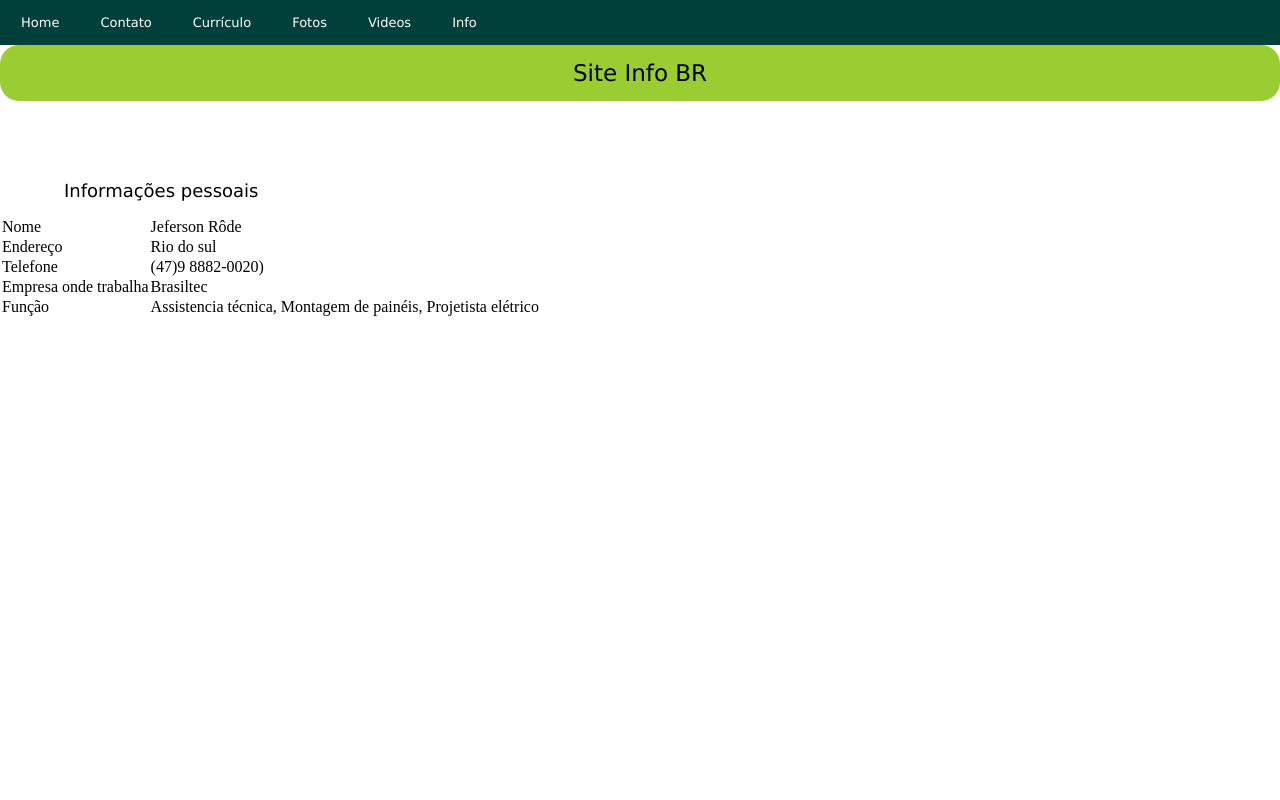
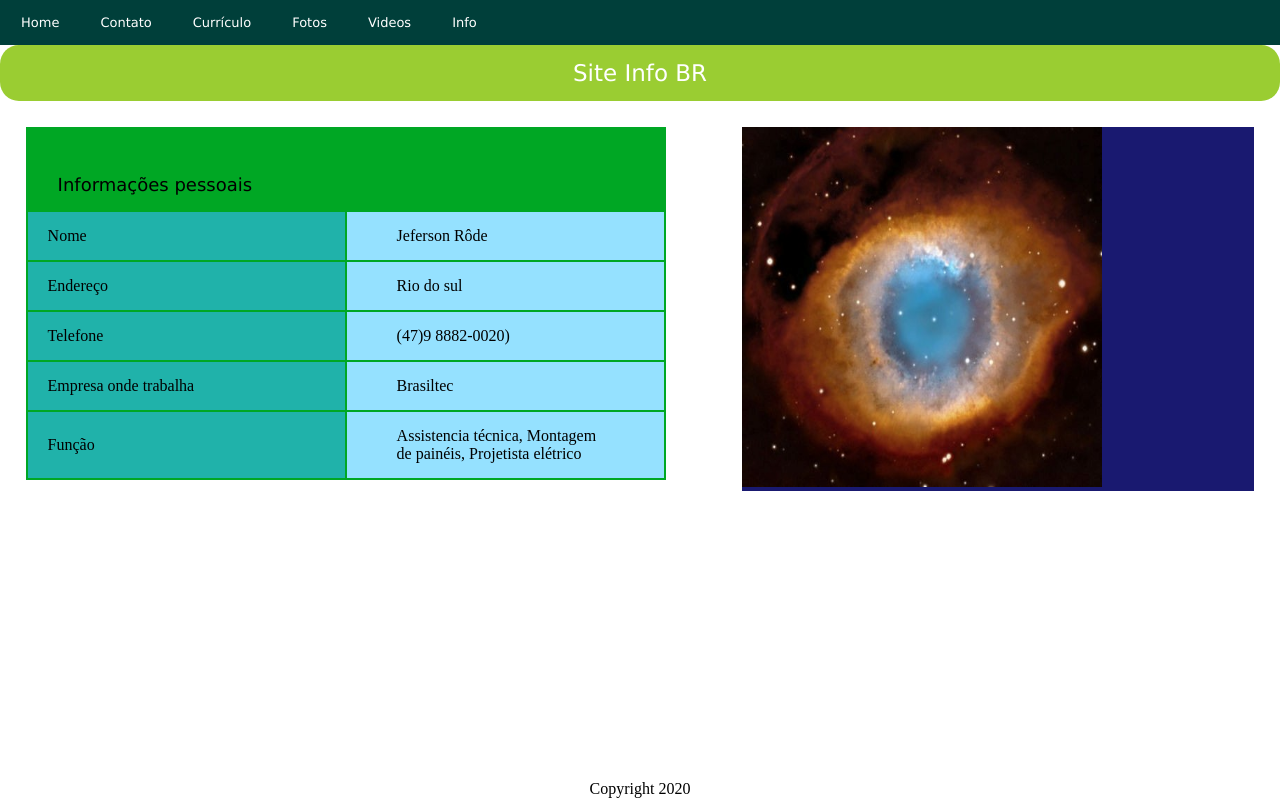
Before and after one commit to jefersonrode/jefersonrode.github.io, a PHP site: the page made by Aula Setembro/site pessoal/index.html in a window 1280 px wide; the page is wider, and only the part inside the window is pictured. Run offline with PHP 8.4, Linux system fonts and the light colour scheme.

Commit message:
alterações em imagem

```diff
--- a/Aula Setembro/site pessoal/css1.css
+++ b/Aula Setembro/site pessoal/css1.css
@@ -32,6 +32,7 @@
 
 div h1{
     background-color: yellowgreen;
+    color:rgb(255, 255, 255);
     border-radius: 5mm;
     text-decoration: none;
     font:23px verdana, arial, tahoma, sans-serif;
@@ -40,7 +41,7 @@ div h1{
     text-align: center;
 }
 
-div h2{
+h2{
     text-decoration: none;
     font:18px verdana, arial, tahoma, sans-serif;
     width: 100%;
@@ -48,3 +49,45 @@ div h2{
     margin-left: 5%;
     margin-top: 5%;
 }
+
+.tab1{
+    width: 50%;
+    background-color: rgb(0, 167, 36);
+    position:absolute;
+    left: 0px;
+    margin-top: 2%;
+    margin-left: 2%;
+}
+
+.p1 {
+    background-color: lightseagreen;
+    padding:15px 20px;
+    width: 50%;
+}
+
+.p2{
+    background-color: rgb(149, 225, 255);
+    width: 80%;
+    padding:15px 50px;
+}
+.divimg2{
+    width: 40%;
+    display: inline-block;
+    position:absolute;
+    right: 0px;
+    margin-top: 2%;
+    margin-right: 2%;
+    background-color: midnightblue;
+}
+img{
+    width: 360px;
+    height: 360px;
+}
+
+footer{
+    width: 100%;
+    display: inline-block;
+    position:absolute;
+    bottom: 2px;
+    text-align: center;
+}
--- a/Aula Setembro/site pessoal/index.html
+++ b/Aula Setembro/site pessoal/index.html
@@ -19,31 +19,37 @@
             </ul>
         </div>
         <div><h1>Site Info BR</h1></div>
-        <div>
+        <div class="tab1">
             <h2>Informações pessoais</h2>
             <table>
                 <tr>
-                    <td>Nome</td>
-                    <td>Jeferson Rôde</td>
+                    <td class="p1">Nome</td>
+                    <td class="p2">Jeferson Rôde</td>
                 </tr>
                 <tr>
-                    <td>Endereço</td>
-                    <td>Rio do sul</td>
+                    <td class="p1">Endereço</td>
+                    <td class="p2">Rio do sul</td>
                 </tr>
                 <tr>
-                    <td>Telefone</td>
-                    <td>(47)9 8882-0020)</td>
+                    <td class="p1">Telefone</td>
+                    <td class="p2">(47)9 8882-0020)</td>
                 </tr>
                 <tr>
-                    <td>Empresa onde trabalha</td>
-                    <td>Brasiltec</td>
+                    <td class="p1">Empresa onde trabalha</td>
+                    <td class="p2">Brasiltec</td>
                 </tr>
                 <tr>
-                    <td>Função</td>
-                    <td>Assistencia técnica, Montagem de painéis, Projetista elétrico</td>
+                    <td class="p1">Função</td>
+                    <td class="p2">Assistencia técnica, Montagem de painéis, Projetista elétrico</td>
                 </tr>
             </table>
+
         </div>
-
+            <div class="divimg2">
+                <img src="img2.jpg" alt="Imagem">
+            </div>
     </body>
+    <footer>
+        Copyright 2020
+    </footer>
 </html>
```
Also changed, not shown: Aula Setembro/site pessoal/img1.jpg (added), Aula Setembro/site pessoal/img2.jpg (added), exercicios de fixacao/css3.css (line endings or trailing spaces).
